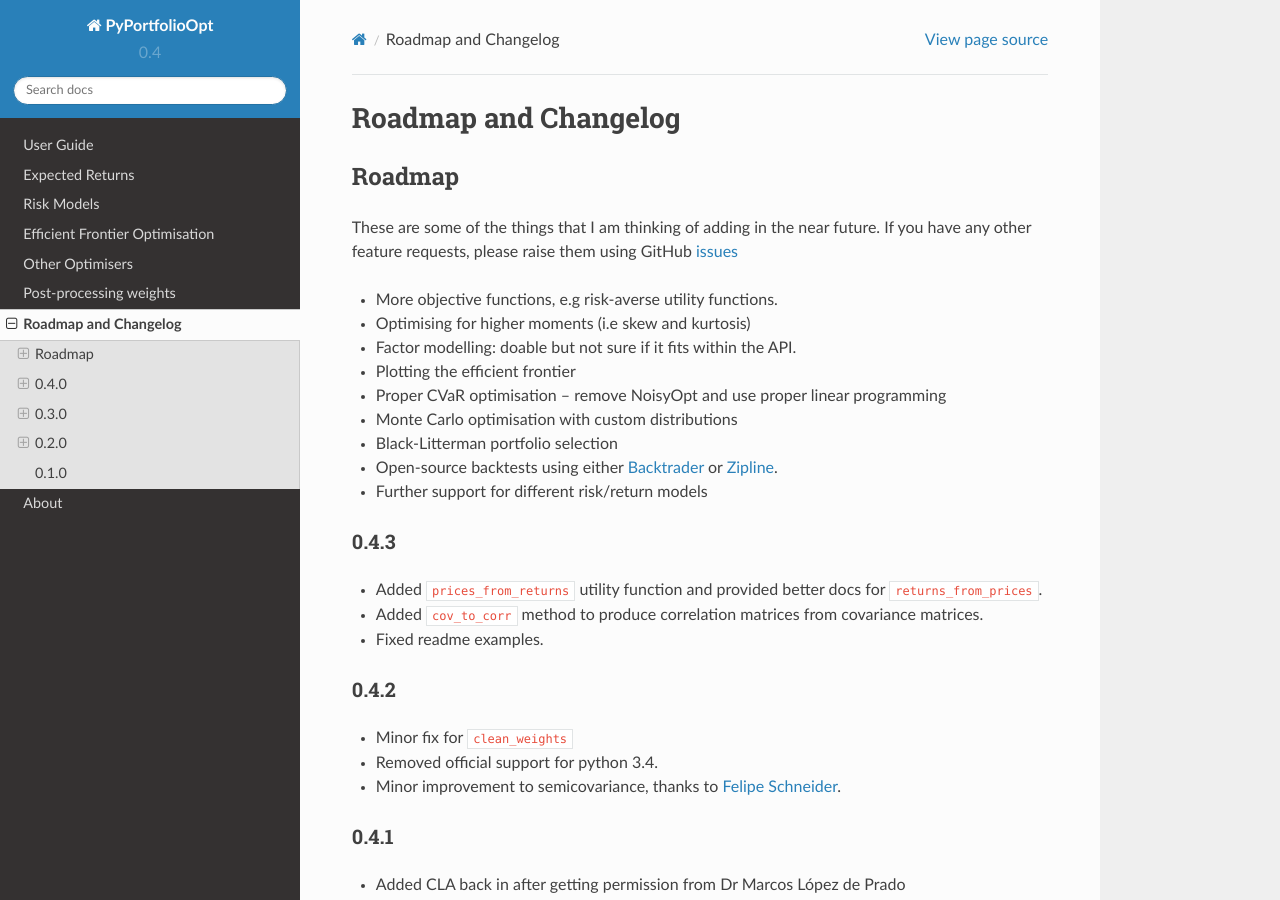
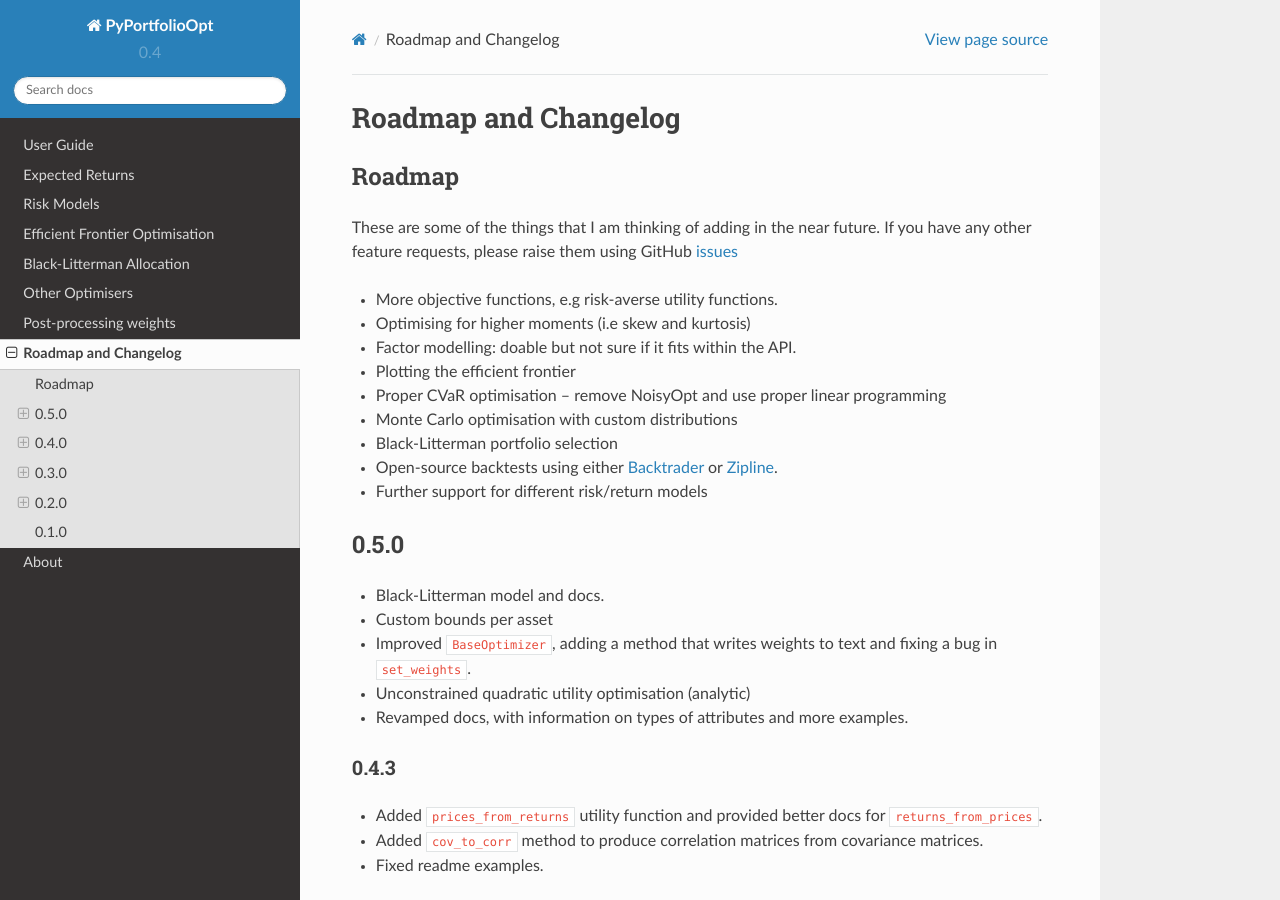
Before and after one commit to robertmartin8/PyPortfolioOpt, a Sphinx documentation site: the page built from docs/Roadmap.rst, in a window 1280 px wide and 900 px high. Built offline with Sphinx 7.4.7 and the Read the Docs theme 2.0.0, drawn with Linux system fonts in a browser that asks for light colours; pages that are not in the unit, such as notebooks, are missing from menus.

Commit message:
updated versioning

```diff
--- a/docs/Roadmap.rst
+++ b/docs/Roadmap.rst
@@ -22,6 +22,17 @@
 - Open-source backtests using either `Backtrader <https://www.backtrader.com/>`_ or
   `Zipline <https://github.com/quantopian/zipline>`_.
 - Further support for different risk/return models
+
+0.5.0
+=====
+
+- Black-Litterman model and docs.
+- Custom bounds per asset
+- Improved ``BaseOptimizer``, adding a method that writes weights
+  to text and fixing a bug in ``set_weights``.
+- Unconstrained quadratic utility optimisation (analytic)
+- Revamped docs, with information on types of attributes and
+  more examples.
 
 0.4.3
 -----
--- a/setup.py
+++ b/setup.py
@@ -9,7 +9,7 @@
 
 setup(
     name="PyPortfolioOpt",
-    version="0.4.3",
+    version="0.5.0",
     description="Financial portfolio optimisation in python",
     long_description=desc,
     long_description_content_type="text/markdown",
```
Also changed, not shown: README.md (+1 -1 lines), docs/index.rst (+7 -4 lines), 1 other file.
